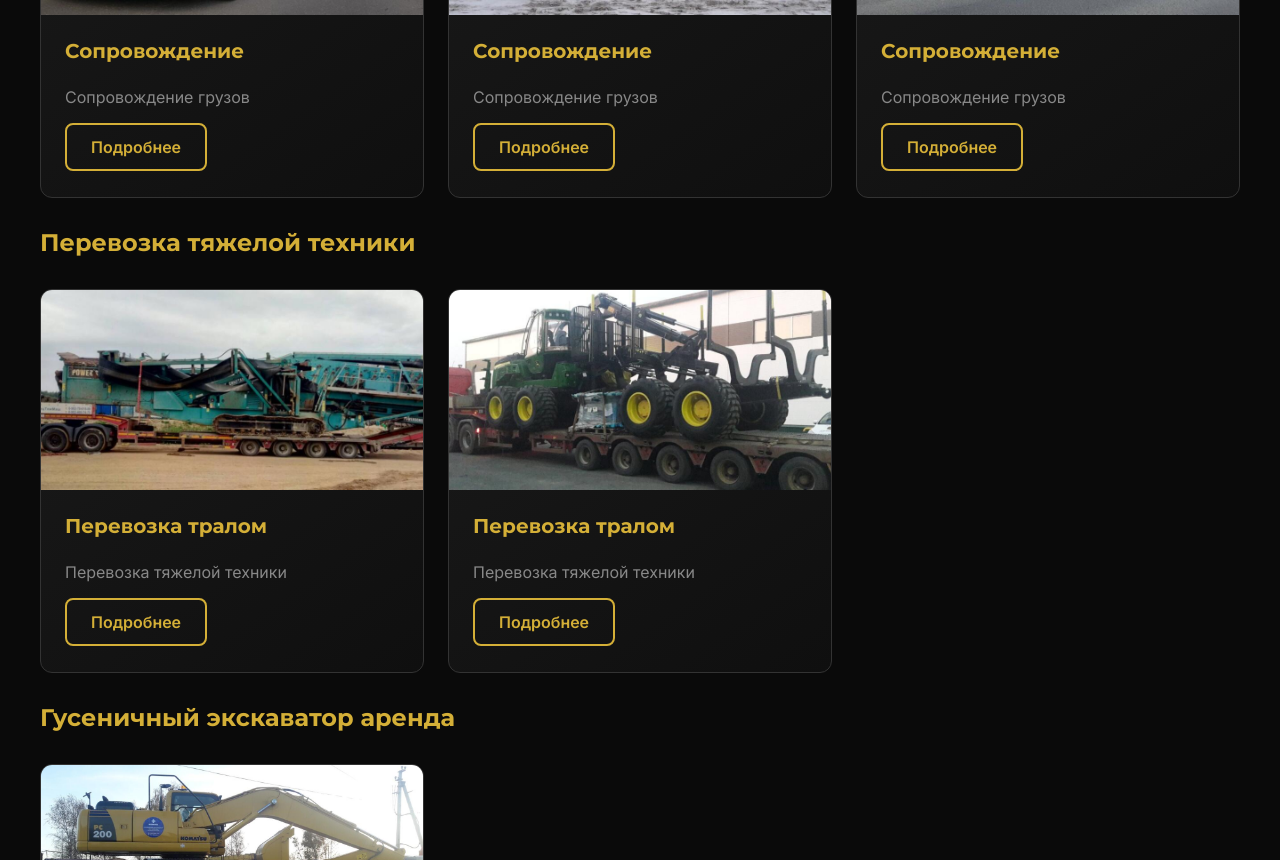
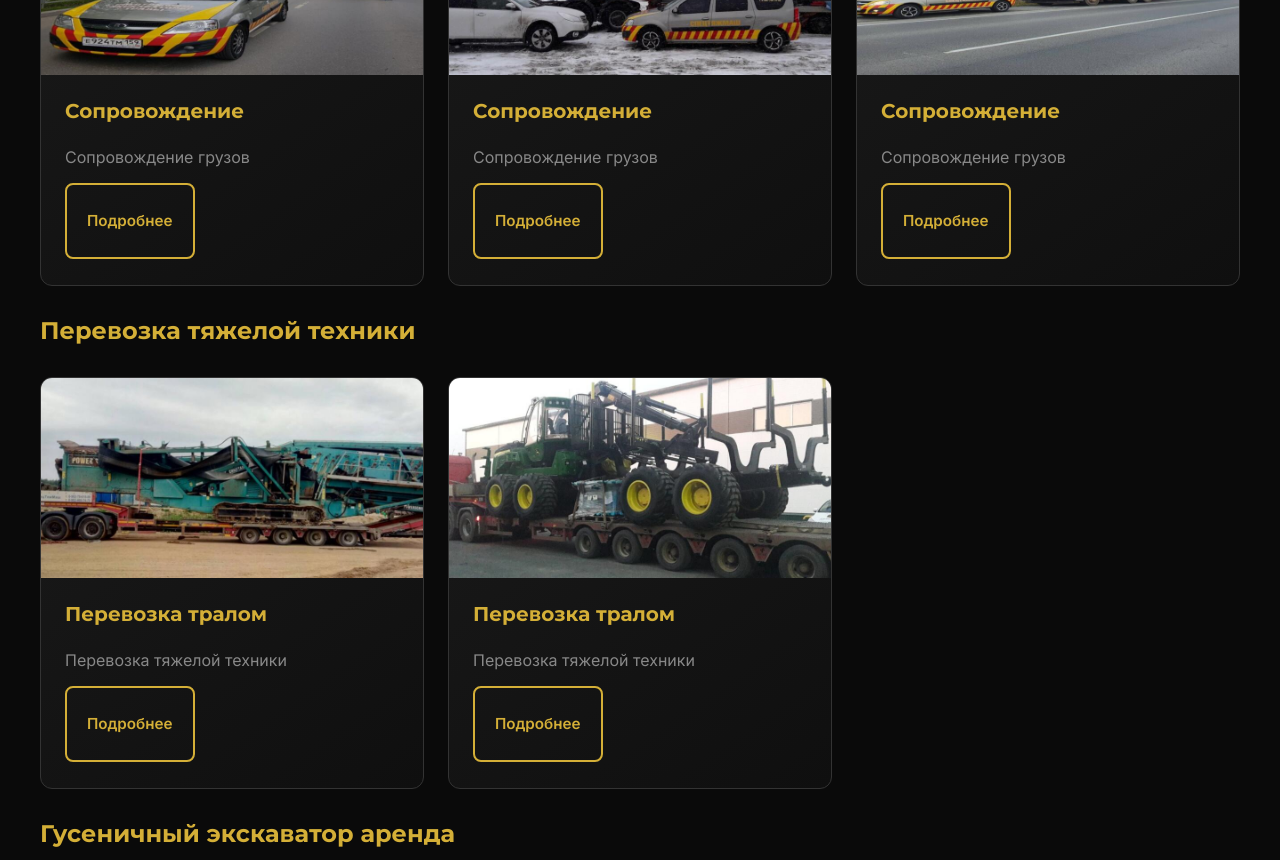
Before and after one commit to 0silo0/mustang, a Next.js app in the folder mustang59-website/: page /catalog in a window 1280 px wide. Shown: the part 1940-2800 px from the top of the page. Built offline with nearby package versions, Linux system fonts and the light colour scheme.

Commit message:
Фикс стилей для мобилки

```diff
--- a/mustang59-website/src/app/globals.css
+++ b/mustang59-website/src/app/globals.css
@@ -14,10 +14,29 @@
   --darker-bg: #0f0f0f;
 }
 
+html {
+  font-size: 14px; /* Уменьшаем базовый размер шрифта для мобильных */
+}
+
 body {
   background: var(--background);
   color: var(--foreground);
   font-family: 'Inter', sans-serif;
+  -webkit-text-size-adjust: 100%;
+}
+
+* {
+    -webkit-tap-highlight-color: transparent;
+}
+
+/* Исправляем viewport и скролл */
+html, body {
+  margin: 0;
+  padding: 0;
+  width: 100%;
+  overflow-x: hidden;
+  position: relative;
+  -webkit-overflow-scrolling: touch; /* Плавный скролл на iOS */
 }
 
 h1, h2, h3, h4, h5, h6 {
@@ -26,7 +45,7 @@ h1, h2, h3, h4, h5, h6 {
 }
 
 .seo-text-section {
-  padding: 4rem 0;
+  padding: 2.5rem 0;
   background: linear-gradient(to bottom, var(--dark-bg), var(--darker-bg));
   border-top: 1px solid #333;
   border-bottom: 1px solid #333;
@@ -37,27 +56,28 @@ h1, h2, h3, h4, h5, h6 {
   margin: 0 auto;
   line-height: 1.7;
   color: var(--foreground);
+  padding: 0 1rem;
 }
 
 .seo-content h2 {
-  font-size: 2rem;
+  font-size: 1.75rem;
   font-weight: 700;
-  margin-bottom: 1.5rem;
+  margin-bottom: 1.25rem;
   color: var(--primary);
   text-align: center;
 }
 
 .seo-content h3 {
-  font-size: 1.5rem;
+  font-size: 1.35rem;
   font-weight: 600;
-  margin: 2rem 0 1rem;
+  margin: 1.75rem 0 0.875rem;
   color: var(--primary);
-  border-left: 4px solid var(--primary);
-  padding-left: 1rem;
+  border-left: 3px solid var(--primary);
+  padding-left: 0.875rem;
 }
 
 .seo-content p {
-  margin-bottom: 1.5rem;
+  margin-bottom: 1.25rem;
   color: var(--foreground);
 }
 
@@ -67,13 +87,13 @@ h1, h2, h3, h4, h5, h6 {
 }
 
 .seo-content ul {
-  margin: 1rem 0;
-  padding-left: 1.5rem;
+  margin: 0.875rem 0;
+  padding-left: 1.25rem;
   color: var(--foreground);
 }
 
 .seo-content li {
-  margin-bottom: 0.75rem;
+  margin-bottom: 0.625rem;
   position: relative;
   padding-left: 0.5rem;
 }
@@ -110,7 +130,7 @@ h1, h2, h3, h4, h5, h6 {
   display: inline-flex;
   align-items: center;
   justify-content: center;
-  padding: 0.75rem 1.5rem;
+  padding: 0.875rem 1.25rem;
   border-radius: 0.5rem;
   font-weight: 600;
   text-decoration: none;
@@ -118,6 +138,8 @@ h1, h2, h3, h4, h5, h6 {
   border: 2px solid transparent;
   gap: 0.5rem;
   cursor: pointer;
+  font-size: 0.95rem;
+  min-height: 44px; /* Минимальный размер для touch-устройств */
 }
 
 .btn-primary {
@@ -184,7 +206,11 @@ a {
 
 @media (max-width: 640px) {
   .tech-cards-grid {
+    display: grid;
+    gap: 1.25rem;
     grid-template-columns: 1fr;
+    margin: 1.5rem 0;
+    padding: 0 0.5rem;
   }
 }
 
@@ -288,12 +314,14 @@ a {
 @media (max-width: 1024px) {
   .catalog-page .tech-cards-grid {
     grid-template-columns: repeat(2, 1fr);
+    max-width: 90%;
   }
 }
 
 @media (max-width: 640px) {
   .catalog-page .tech-cards-grid {
     grid-template-columns: 1fr;
+    max-width: 90%;
   }
 }
 
@@ -445,18 +473,67 @@ a {
 }
 
 @media (min-width: 640px) {
+  html {
+    font-size: 15px;
+    overflow-y: scroll;
+  }
+
   .container {
     padding-left: 1.5rem;
     padding-right: 1.5rem;
   }
+
+  .tech-cards-grid {
+    grid-template-columns: repeat(2, 1fr);
+    padding: 0;
+  }
+
+  .hero-title {
+    font-size: 2.75rem;
+  }
+
+  .contact-buttons {
+    flex-direction: row;
+  }
+
+  .contact-buttons a {
+    width: auto;
+  }
 }
 
 @media (min-width: 1024px) {
+  html {
+    font-size: 16px;
+    overflow-y: scroll;
+  }
+
   .container {
     padding-left: 2rem;
     padding-right: 2rem;
   }
+
+  .tech-cards-grid {
+    grid-template-columns: repeat(3, 1fr);
+  }
+
+  .header-container {
+    height: 5rem;
+    padding: 0;
+  }
+
+  .seo-text-section {
+    padding: 4rem 0;
+  }
+
+  .seo-content h2 {
+    font-size: 2rem;
+  }
+
+  .seo-content h3 {
+    font-size: 1.5rem;
+  }
 }
+
 
 /* Стили для страницы отдельной техники */
 .tech-page .tech-specs-card {
@@ -623,31 +700,25 @@ a {
 
 /* Стили для главной страницы */
 .hero-section {
-  background: linear-gradient(to bottom, var(--darker-bg), var(--dark-bg));
-  padding: 5rem 0;
+  padding: 3rem 1rem;
   text-align: center;
-  position: relative;
-  overflow: hidden;
 }
 
 .hero-title {
-  font-size: 3rem;
-  font-weight: 700;
+  font-size: 2.25rem;
   margin-bottom: 1rem;
-  position: relative;
+}
+
+.hero-subtitle {
+  font-size: 1.1rem;
+  margin-bottom: 2rem;
+  padding: 0 0.5rem;
 }
 
 @media (min-width: 768px) {
   .hero-title {
     font-size: 3.75rem;
   }
-}
-
-.hero-subtitle {
-  font-size: 1.25rem;
-  color: var(--gray);
-  margin-bottom: 2rem;
-  position: relative;
 }
 
 .tech-section {
@@ -729,15 +800,19 @@ a {
   background-color: var(--darker-bg);
   position: sticky;
   top: 0;
-  z-index: 50;
+  z-index: 1000;
   box-shadow: 0 2px 10px rgba(0, 0, 0, 0.5);
+  height: 4rem;
+  transform: translateZ(0); /* Аппаратное ускорение */
+  -webkit-backface-visibility: hidden; /* Фикс для Safari */
 }
 
 .header-container {
   display: flex;
   justify-content: space-between;
   align-items: center;
-  height: 5rem;
+  height: 100%; /* Уменьшаем высоту хедера на мобильных */
+  padding: 0 1rem;
 }
 
 .logo-link {
@@ -766,6 +841,12 @@ a {
 
 .logo-container h3 {
   color: white;
+}
+
+@media (max-width: 1024px) {
+  .logo-container h3 {
+    display: none;
+  }
 }
 
 .desktop-nav {
@@ -889,8 +970,32 @@ a {
 }
 
 .mobile-menu-btn {
-  display: block;
+  display: flex;
+  align-items: center;
+  justify-content: center;
+  width: 44px;
+  height: 44px;
+  background: transparent;
+  border: none;
+  cursor: pointer;
+  padding: 0;
+  z-index: 1000;
+}
+
+.mobile-menu-btn svg {
+  width: 24px;
+  height: 24px;
+  transition: all 0.3s ease;
   color: var(--foreground);
+}
+
+.mobile-menu-btn:hover svg {
+  color: var(--primary);
+}
+
+/* Анимация бургер-кнопки */
+.mobile-menu-btn[data-open="true"] svg {
+  transform: rotate(90deg);
 }
 
 @media (min-width: 768px) {
@@ -902,6 +1007,7 @@ a {
 .mobile-menu {
   border-top: 1px solid #333;
   background-color: var(--darker-bg);
+  padding: 1rem;
 }
 
 .mobile-menu-content {
@@ -1173,6 +1279,7 @@ a {
   .search-input {
     padding: 0.625rem 0.875rem;
     font-size: 0.875rem;
+    max-width: 90%;
   }
 
   .scroll-top-btn {
@@ -1208,6 +1315,7 @@ a {
   transition: all 0.3s ease;
   position: relative;
   overflow: hidden;
+  max-width: 90%;
 }
 
 .category-link::before {
@@ -1253,3 +1361,193 @@ a {
     text-align: center;
   }
 }
+
+/* Добавьте эти стили в ваш CSS файл */
+
+/* Стили для бургер-кнопки */
+.mobile-menu-btn {
+  display: flex;
+  align-items: center;
+  justify-content: center;
+  width: 44px;
+  height: 44px;
+  background: transparent;
+  border: none;
+  cursor: pointer;
+  padding: 0;
+  z-index: 1000;
+}
+
+.mobile-menu-btn svg {
+  width: 24px;
+  height: 24px;
+  transition: all 0.3s ease;
+  color: var(--foreground);
+}
+
+.mobile-menu-btn:hover svg {
+  color: var(--primary);
+}
+
+/* Анимация бургер-кнопки */
+.mobile-menu-btn[data-open="true"] svg {
+  transform: rotate(90deg);
+}
+
+/* Мобильное меню */
+.mobile-menu {
+  position: fixed;
+  top: 0;
+  left: 0;
+  width: 100%;
+  height: 100vh;
+  background: var(--darker-bg);
+  z-index: 999;
+  transform: translateX(-100%);
+  transition: transform 0.3s ease-in-out;
+  padding-top: 4rem;
+  overflow-y: auto;
+}
+
+.mobile-menu[data-open="true"] {
+  transform: translateX(0);
+}
+
+/* Контент мобильного меню */
+.mobile-menu-content {
+  padding: 2rem 1.5rem;
+  display: flex;
+  flex-direction: column;
+  gap: 0.5rem;
+}
+
+/* Навигационные ссылки */
+.mobile-nav-link {
+  display: flex;
+  align-items: center;
+  padding: 1rem 1.25rem;
+  color: var(--foreground);
+  font-weight: 500;
+  text-decoration: none;
+  border-radius: 0.5rem;
+  transition: all 0.3s ease;
+  font-size: 1.1rem;
+  min-height: 54px;
+}
+
+.mobile-nav-link:hover {
+  background: rgba(212, 175, 55, 0.1);
+  color: var(--primary);
+  transform: translateX(8px);
+}
+
+/* Социальные кнопки в мобильном меню */
+.mobile-contact {
+  margin-top: 2rem;
+  padding-top: 2rem;
+  border-top: 1px solid var(--gray-dark);
+  display: flex;
+  gap: 1rem;
+  justify-content: center;
+}
+
+.mobile-contact .social-btn {
+  width: 50px;
+  height: 50px;
+  border-radius: 12px;
+  display: flex;
+  align-items: center;
+  justify-content: center;
+  transition: all 0.3s ease;
+}
+
+.mobile-contact .social-btn:hover {
+  transform: scale(1.1);
+  box-shadow: 0 4px 15px rgba(0, 0, 0, 0.3);
+}
+
+/* Иконка закрытия */
+.mobile-menu-close {
+  position: absolute;
+  top: 1rem;
+  right: 1rem;
+  width: 44px;
+  height: 44px;
+  background: transparent;
+  border: none;
+  cursor: pointer;
+  display: flex;
+  align-items: center;
+  justify-content: center;
+  color: var(--foreground);
+  z-index: 1001;
+}
+
+.mobile-menu-close svg {
+  width: 24px;
+  height: 24px;
+}
+
+.mobile-menu-close:hover {
+  color: var(--primary);
+}
+
+/* Оверлей для фона */
+.mobile-menu-overlay {
+  position: fixed;
+  top: 0;
+  left: 0;
+  width: 100%;
+  height: 100%;
+  background: rgba(0, 0, 0, 0.7);
+  z-index: 998;
+  opacity: 0;
+  visibility: hidden;
+  transition: all 0.3s ease;
+}
+
+.mobile-menu-overlay[data-open="true"] {
+  opacity: 1;
+  visibility: visible;
+}
+
+/* Адаптивность */
+@media (min-width: 768px) {
+  .mobile-menu-btn {
+    display: none;
+  }
+
+  .mobile-menu {
+    display: none;
+  }
+
+  .mobile-menu-overlay {
+    display: none;
+  }
+}
+
+/* Анимации */
+@keyframes slideIn {
+  from {
+    opacity: 0;
+    transform: translateX(-30px);
+  }
+  to {
+    opacity: 1;
+    transform: translateX(0);
+  }
+}
+
+.mobile-nav-link {
+  animation: slideIn 0.3s ease forwards;
+}
+
+.mobile-menu-toggle {
+  background: #0f0f0f;
+  border-width: 0;
+}
+
+.mobile-nav-link:nth-child(1) { animation-delay: 0.1s; }
+.mobile-nav-link:nth-child(2) { animation-delay: 0.15s; }
+.mobile-nav-link:nth-child(3) { animation-delay: 0.2s; }
+.mobile-nav-link:nth-child(4) { animation-delay: 0.25s; }
```
Also changed, not shown: mustang59-website/src/app/page.tsx (+4 -4 lines), mustang59-website/src/components/Layout/Header.tsx (+73 -17 lines).
